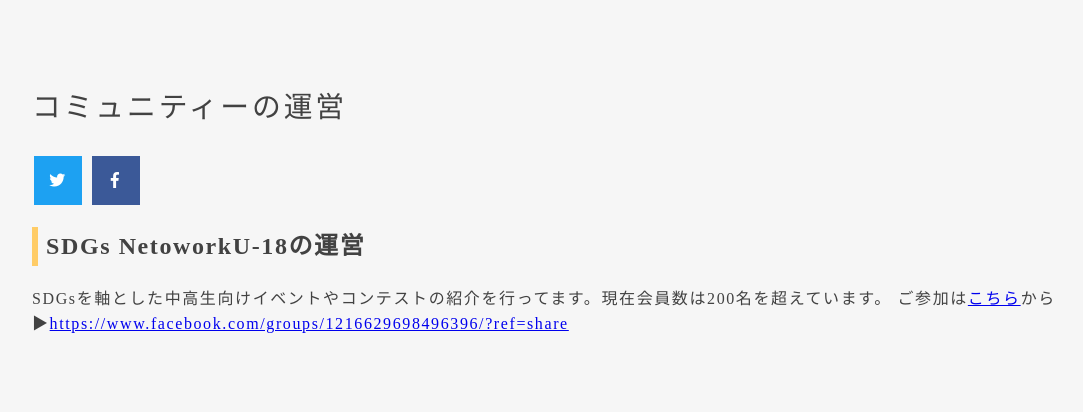
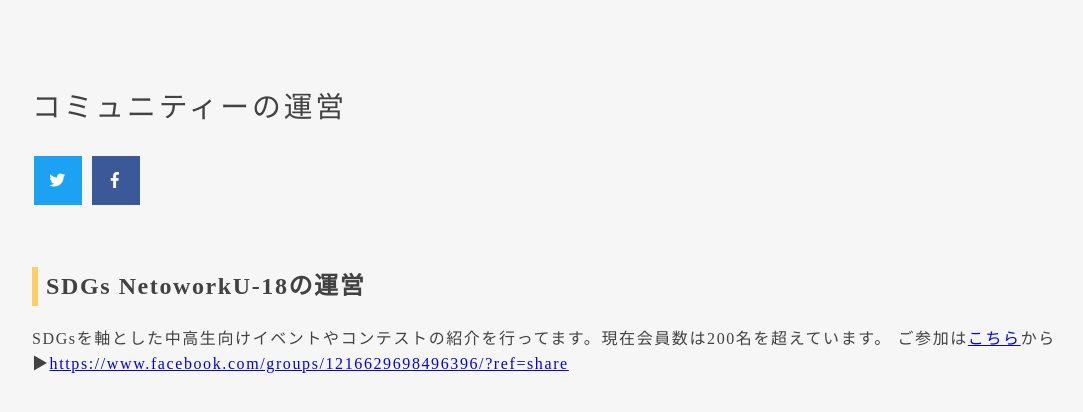
Before and after one commit to sustainable-game/sustainable-game.github.io, a Jekyll site: the page built from community.md, in a window 1280 px wide. Shown: the top 412 px of the page, without its empty margins (96-1179 px from the left). Built offline with Jekyll 4.4.1, drawn with Linux system fonts in a browser that asks for light colours; nearby versions of some CDN libraries.

Commit message:
見出し(h2)の上にマージンをつけた。「近接」大事

```diff
--- a/assets/css/main.css
+++ b/assets/css/main.css
@@ -99,8 +99,9 @@
 .page{
   text-align: left;
 }
-.page h2{
+.page h2, .post h2{
   border-left: solid 6px #ffcc66;
+  margin-top: 2.5em;
   padding-left: 8px;
 }
 .page-notfound h1{
@@ -139,10 +140,6 @@
   font-size: 1.8em;
   font-weight: 500;
   letter-spacing: .1em;
-}
-.post h2{
-  border-left: solid 6px #ffcc66;
-  padding-left: 8px;
 }
 .section{
   margin: auto;
```
